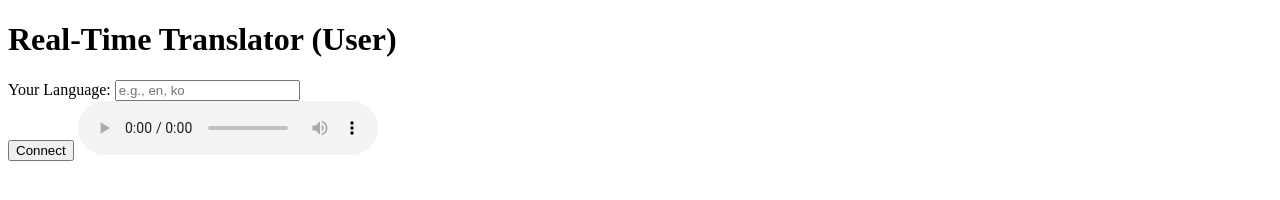
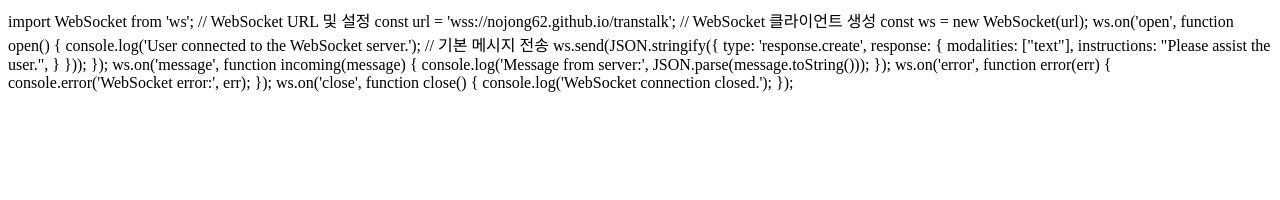
Before and after one commit to nojong62/transtalk, a plain HTML site: page index.html in a window 1280 px wide. Drawn offline with Linux system fonts and the light colour scheme.

Commit message:
Update index.html

```diff
--- a/index.html
+++ b/index.html
@@ -1,50 +1,32 @@
-<!DOCTYPE html>
-<html lang="ko">
-<head>
-    <meta charset="UTF-8">
-    <meta name="viewport" content="width=device-width, initial-scale=1.0">
-    <title>User Translator</title>
-</head>
-<body>
-    <h1>Real-Time Translator (User)</h1>
-    <label>Your Language:</label>
-    <input id="language" type="text" placeholder="e.g., en, ko"><br>
-    <button onclick="connect()">Connect</button>
-    <audio id="audioPlayer" controls></audio>
+import WebSocket from 'ws';
 
-    <script>
-        let socket;
+// WebSocket URL 및 설정
+const url = 'wss://nojong62.github.io/transtalk';
 
-        function connect() {
-            const language = document.getElementById("language").value;
+// WebSocket 클라이언트 생성
+const ws = new WebSocket(url);
 
-            if (!language) {
-                alert("Please enter a language");
-                return;
-            }
+ws.on('open', function open() {
+    console.log('User connected to the WebSocket server.');
 
-            socket = new WebSocket("wss://tiny-deer-like.loca.lt/ws");
+    // 기본 메시지 전송
+    ws.send(JSON.stringify({
+        type: 'response.create',
+        response: {
+            modalities: ["text"],
+            instructions: "Please assist the user.",
+        }
+    }));
+});
 
-            socket.onopen = () => {
-                console.log("Connected to server");
-                socket.send(JSON.stringify({ language: language }));
-            };
+ws.on('message', function incoming(message) {
+    console.log('Message from server:', JSON.parse(message.toString()));
+});
 
-            socket.onmessage = (event) => {
-                const audioBlob = new Blob([event.data], { type: "audio/wav" });
-                const audioPlayer = document.getElementById("audioPlayer");
-                audioPlayer.src = URL.createObjectURL(audioBlob);
-                audioPlayer.play();
-            };
+ws.on('error', function error(err) {
+    console.error('WebSocket error:', err);
+});
 
-            socket.onerror = (error) => {
-                console.error("WebSocket error:", error);
-            };
-
-            socket.onclose = () => {
-                console.log("Disconnected from server");
-            };
-        }
-    </script>
-</body>
-</html>
+ws.on('close', function close() {
+    console.log('WebSocket connection closed.');
+});
```
